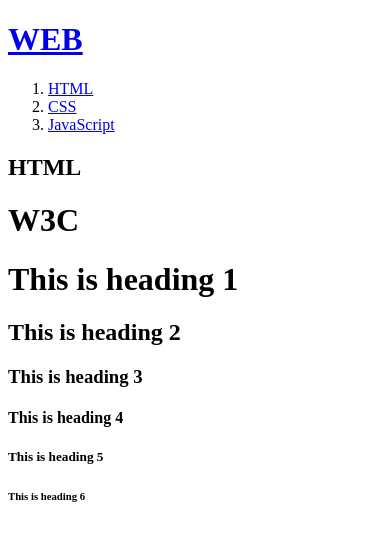
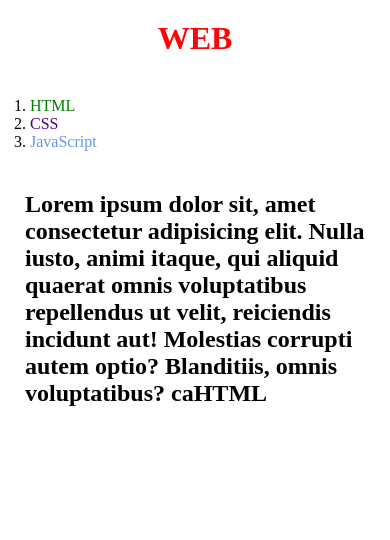
Before and after one commit to rucie99/web-study, a plain HTML site: page index.html in a window 390 px wide. Drawn offline with Linux system fonts and the light colour scheme.

Commit message:
3주차 스터디진행

```diff
--- a/index.html
+++ b/index.html
@@ -2,25 +2,21 @@
 <head>
 <title>김부장 html 실습-1</title>
 <meta charset="utf-8">
+<link rel="stylesheet" href="style.css">
 </head>
-
 <body>
   <h1><a href="index.html">WEB</a></h1>
-  <ol>
+  <div id="grid">
+    <ol>
+      <li><a href="1.html" class="saw">HTML</a></li>
+      <li><a href="2.html" class="saw" id="active" >CSS</a></li>
+      <li><a href="3.html" style="color: cornflowerblue;">JavaScript</a></li>
+    </ol>
+    <div id="article">
+      <h2>Lorem ipsum dolor sit, amet consectetur adipisicing elit. Nulla iusto, animi itaque, qui aliquid quaerat omnis voluptatibus repellendus ut velit, reiciendis incidunt aut! Molestias corrupti autem optio? Blanditiis, omnis voluptatibus?  caHTML</h2>
+    </div>
+  </div>
 
-    <li><a href="1.html">HTML</a></li>
-    <li><a href="2.html">CSS</a></li>
-    <li><a href="3.html">JavaScript</a></li>
-  </ol>
-  <h2>HTML</h2>
+
 
 </body>
-
-
-<h1>W3C</h1>
-<h1>This is heading 1</h1>
-<h2>This is heading 2</h2>
-<h3>This is heading 3</h3>
-<h4>This is heading 4</h4>
-<h5>This is heading 5</h5>
-<h6>This is heading 6</h6>
--- /dev/null
+++ b/style.css
@@ -0,0 +1,59 @@
+
+body{
+    margin: 0;
+  }
+  a {
+  color:rgb(255, 6, 6);
+  text-decoration: none;
+  }
+  h1 {
+    color: deeppink;
+    font-size: 50 px;
+    text-align: center;
+    border-bottom: 1px solid grey;
+    margin: 0;
+    padding: 20px;
+  }
+  .saw{
+    color: green;
+  }
+  #active {
+    color: indigo;
+  }
+
+  ol {
+    border-right: 1px solid gray;
+    width: 100px;
+    margin: 0;
+    padding: 20px;
+
+
+  }
+  #grid
+  {
+    display: grid;
+    grid-template-columns: 150px 1fr;
+
+  }
+  #grid ol{
+    padding-left: 30px;
+  }
+  #article
+  {
+    padding-left: 25px;
+  }
+
+  @media(max-width:800px) {
+
+    #grid{
+    display: block;
+
+    }
+    ol {
+    border-right: none;
+
+  }
+  h1{
+    border-bottom: none;
+  }
+  }
```
Also changed, not shown: 1.html (+24 -3 lines), 2.html (+24 -3 lines), 3.html (+24 -3 lines), box.html (added, +22 -0 lines), grid.html (added, +27 -0 lines), mediaquety.html (added, +31 -0 lines).
